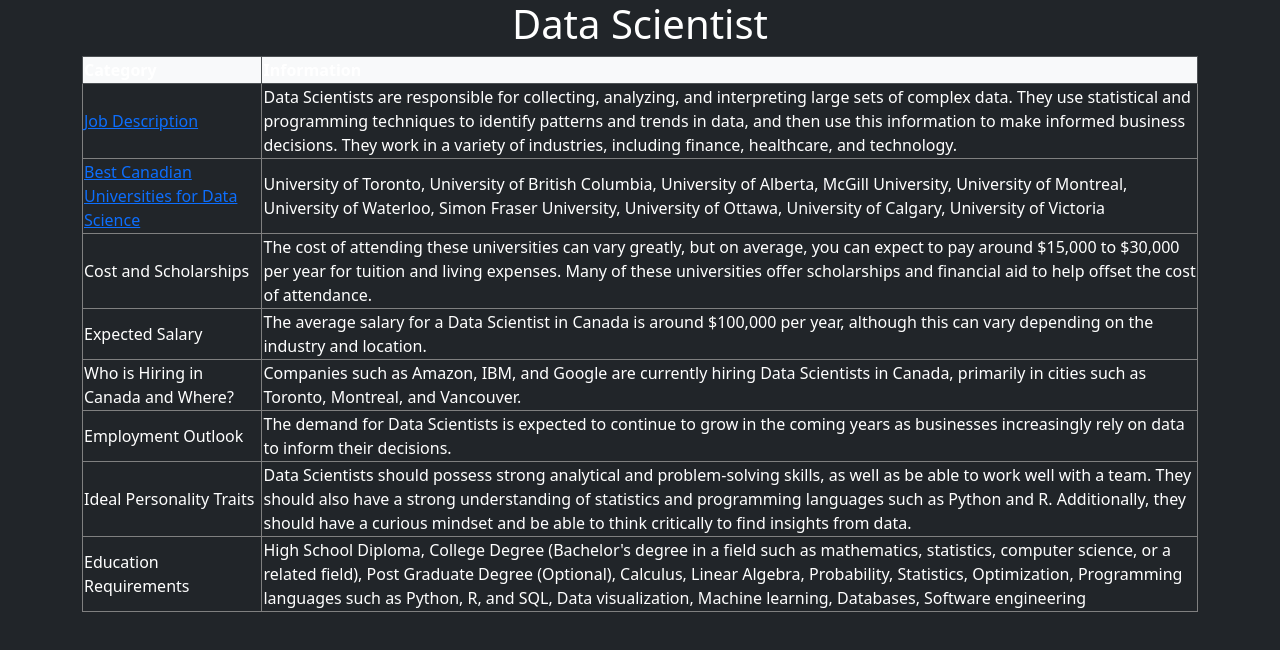
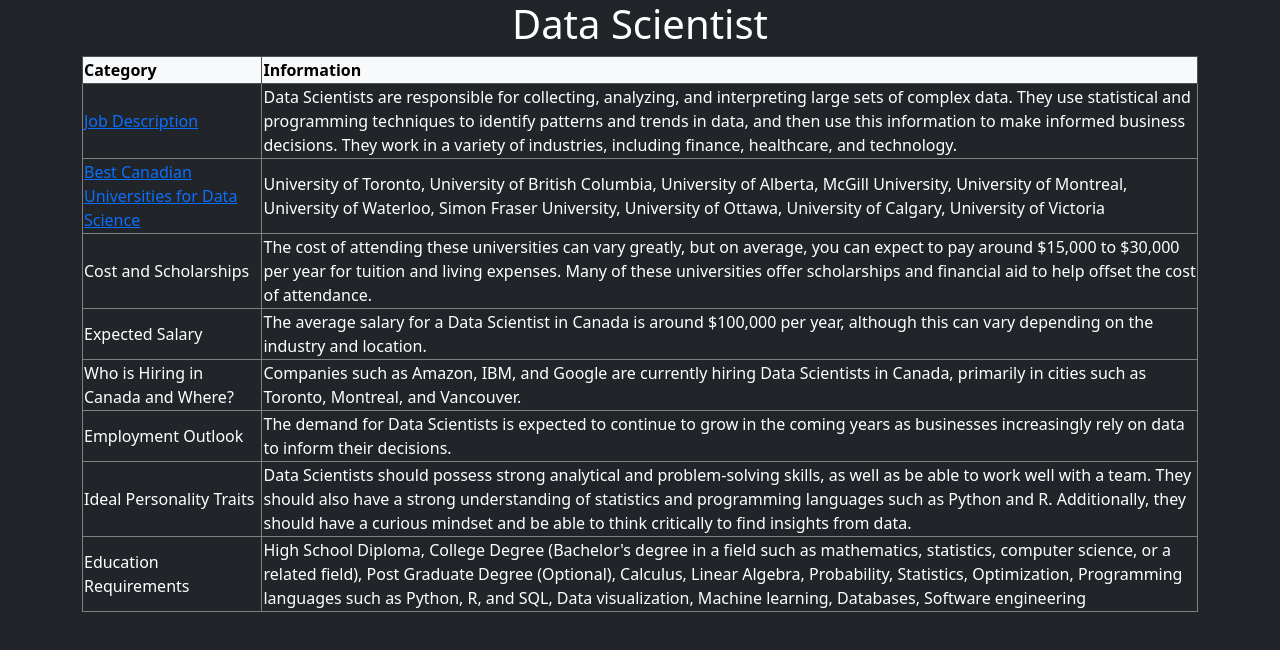
Before and after one commit to RW2023/MPM2D2, a plain HTML site: page portfolio.html in a window 1280 px wide. Drawn offline with nearby package versions, Linux system fonts and the light colour scheme.

Commit message:
fixed theader. good fallback

```diff
--- a/portfolio.html
+++ b/portfolio.html
@@ -19,7 +19,7 @@
         <h1 class="text-center">Data Scientist</h1>
         <div class="table-responsive">
             <table class="table-bordered border-1">
-                <thead class="table-dark bg-light text-opacity-75">
+                <thead class="table-dark bg-light text-opacity-75 text-bg-light">
                     <tr>
                         <th>Category</th>
                         <th>Information</th>
```
